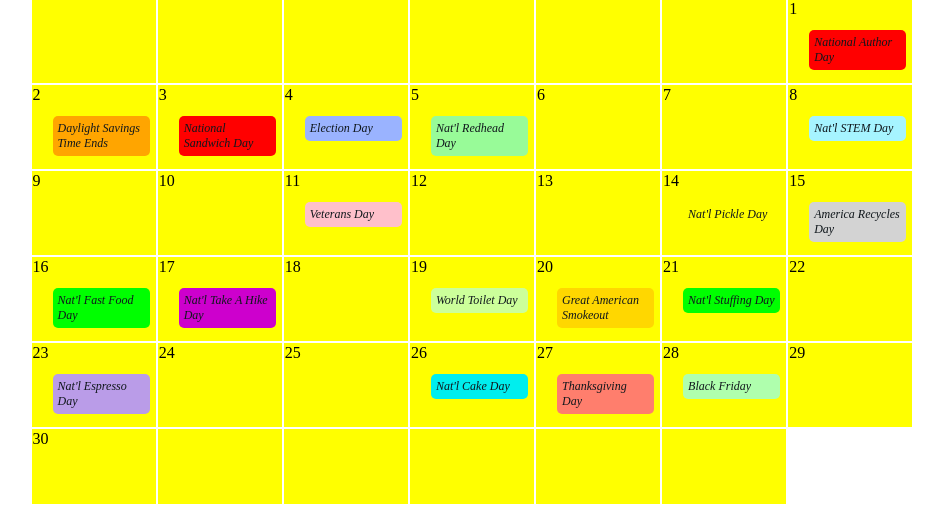
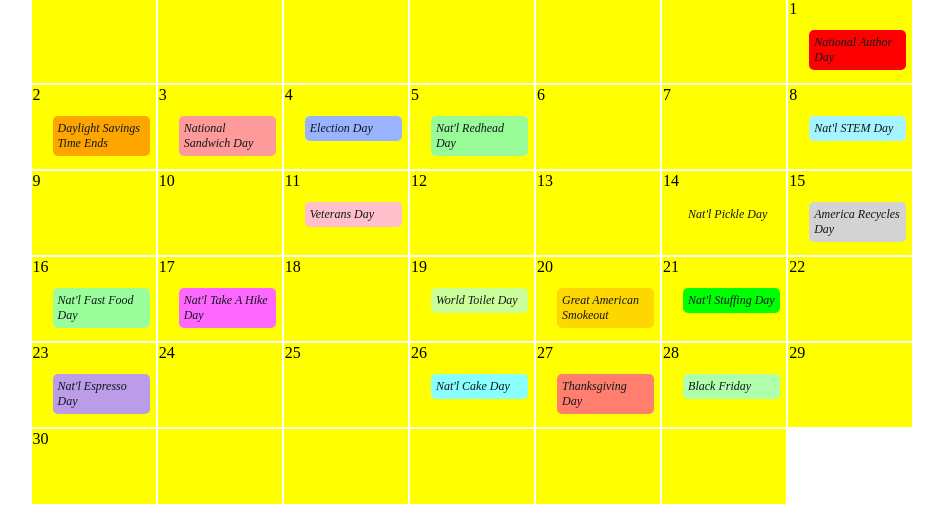
Before and after one commit to bbauska/2025-11-nov, a plain HTML site: page index.html in a window 1280 px wide. Shown: the part 342-856 px from the top of the page, without its empty margins (168-1111 px from the left). Drawn offline with nearby package versions, Linux system fonts and the light colour scheme.

Commit message:
Update styles.css

```diff
--- a/css/styles.css
+++ b/css/styles.css
@@ -75,7 +75,7 @@ ul {
     background-color:#ffa500;  /* orange */
 }
 .natl-sandwich {
-    background-color:#ff0000;  /* bright red */
+    background-color:#ff9a9a;  /* pale red */
 }
 .election {
     background-color:#9ab3ff;  /* pale blue */
@@ -96,10 +96,10 @@ ul {
     background-color:#d3d3d3;  /* light gray */
 }
 .natl-fastfood {
-    background-color:#00ff00;  /* dark green */
+    background-color:#9aff9a;  /* pale lime green */
 }
 .natl-takeahike {
-    background-color:#cd00cd;  /* strong magenta */
+    background-color:#ff68ff;  /* very light magenta */
 }
 .world-toilet {
     background-color:#ccff9a;  /* pale green */
@@ -114,7 +114,7 @@ ul {
     background-color:#ba9ce8;  /* very soft violet */
 }
 .natl-cake {
-    background-color:#00eeee;  /* pure cyan */
+    background-color:#89ffff;  /* very light cyan */
 }
 .thanksgiving {
     background-color:#ff7e6d;  /* very light red */
```
